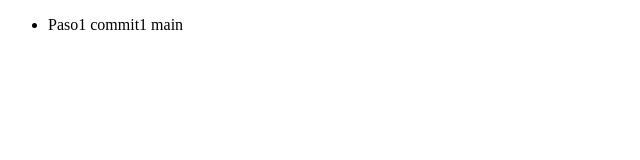
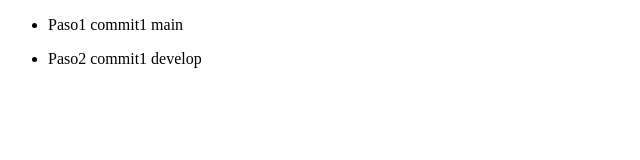
Before and after one commit to beastraiser/practica-git, a plain HTML site: page index.html in a window 1280 px wide. Shown: the whole page, without its empty margins (0-640 px from the left). Drawn offline with Linux system fonts and the light colour scheme.

Commit message:
Paso2 commit1 develop

```diff
--- a/index.html
+++ b/index.html
@@ -11,5 +11,10 @@
         <li>Paso1 commit1 main</li>
       </ul>
     </div>
+    <div>
+      <ul>
+        <li>Paso2 commit1 develop</li>
+      </ul>
+    </div>
   </body>
 </html>
```
